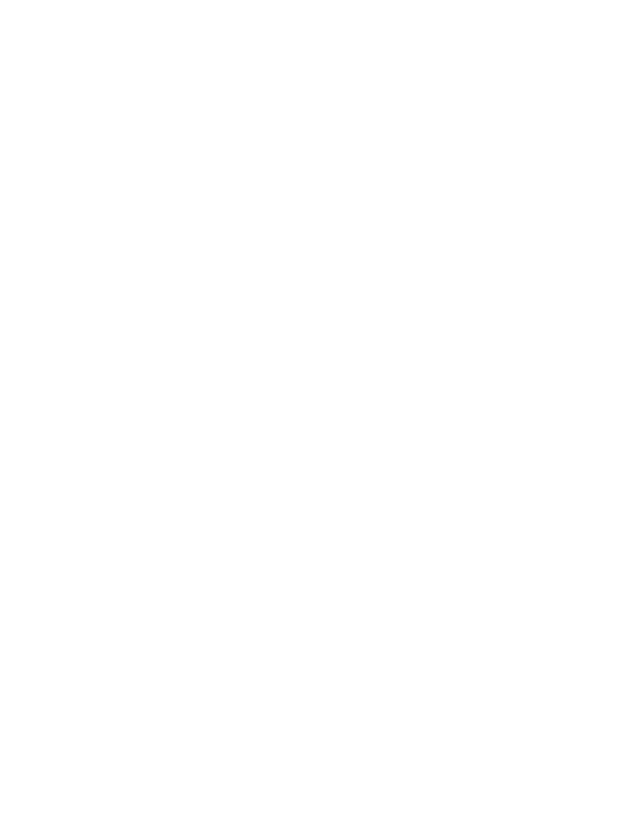
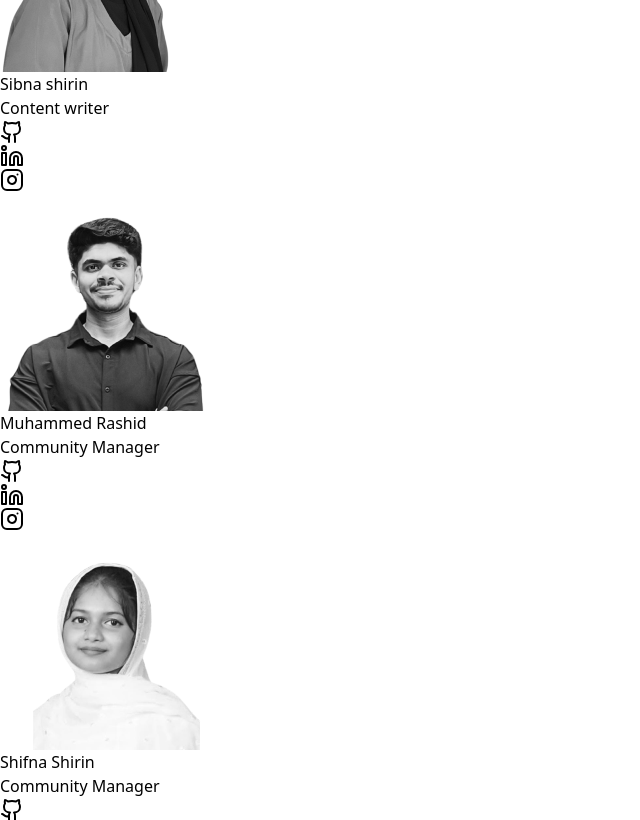
Before and after one commit to connectemea/connect_emea, a React (Vite) app: page /team in a window 1280 px wide. Shown: the part 2880-3700 px from the top of the page, without its empty margins (0-640 px from the left). Before the commit the page ends 2733 px from the top, so only its background shows below. Built offline with nearby package versions, Linux system fonts and the light colour scheme.

Commit message:
data added

```diff
--- a/src/const/data/Teams.js
+++ b/src/const/data/Teams.js
@@ -1,5 +1,5 @@
 import { Afeef, Aseel, Nahyan, Salman } from '../../assets/images/founders'
-import { Fabin, Saleel, Shamil } from '../../assets/images/interns'
+import { Amjad, Athif, Dayyan, Fabin, Gayathri, Hanana, Jannah, Marva, Rafeeda, Rashid, Rizwan, Saleel, Shahbana, Shamil, Shifna, Sibna, Sunain } from '../../assets/images/interns'
 
 
 const FoundersData = [
@@ -59,7 +59,7 @@
         role: 'Graphic Designer',
         image: Saleel,
         social: {
-            linkedin: 'https://www.linkedin.com/',
+            linkedin: 'https://www.linkedin.com/in/muhammed-saleel-cp-84064524b?utm_source=share&utm_campaign=share_via&utm_content=profile&utm_medium=android_app',
             github: 'https://www.github.com/',
             instagram: 'https://www.instagram.com/'
         },
@@ -70,7 +70,7 @@
         role: 'Developer',
         image: Shamil,
         social: {
-            linkedin: 'https://www.linkedin.com/',
+            linkedin: 'https://www.linkedin.com/in/shamil-kp-65878227a',
             github: 'https://www.github.com/',
             instagram: 'https://www.instagram.com/'
         },
@@ -81,11 +81,169 @@
         role: 'Community Manager',
         image: Fabin,
         social: {
-            linkedin: 'https://www.linkedin.com/',
+            linkedin: 'https://www.linkedin.com/in/fabin-fasif-0554042b7/',
+            github: 'https://www.github.com/',
+            instagram: 'https://www.instagram.com/'
+        },
+    },
+    {
+        id: 4,
+        name: 'Sibna shirin',
+        role: 'Content writer',
+        image: Sibna,
+        social: {
+            linkedin: 'http://www.linkedin.com/in/sibna-sherin',
+            github: 'https://www.github.com/',
+            instagram: 'https://www.instagram.com/'
+        },
+    },
+    {
+        id: 5,
+        name: 'Muhammed Rashid',
+        role: 'Community Manager',
+        image: Rashid,
+        social: {
+            linkedin: 'https://www.linkedin.com/in/muhammed-rashid-1044a8221?utm_source=share&utm_campaign=share_via&utm_content=profile&utm_medium=android_app',
+            github: 'https://www.github.com/',
+            instagram: 'https://www.instagram.com/'
+        },
+    },
+    {
+        id: 6,
+        name: 'Shifna Shirin',
+        role: 'Community Manager',
+        image: Shifna,
+        social: {
+            linkedin: 'https://www.linkedin.com/in/shifna-shirin-9654b2255?utm_source=share&utm_campaign=share_via&utm_content=profile&utm_medium=android_app',
+            github: 'https://www.github.com/',
+            instagram: 'https://www.instagram.com/'
+        },
+    },
+    {
+        id: 7,
+        name: 'Fathima Jannah',
+        role: 'videographer',
+        image: Jannah,
+        social: {
+            linkedin: 'http://linkedin.com/in/fathima-jannah-88533a25b',
+            github: 'https://www.github.com/',
+            instagram: 'https://www.instagram.com/'
+        },
+    },
+    {
+        id: 8,
+        name: 'Athif Noor',
+        role: 'Community Manager',
+        image: Athif,
+        social: {
+            linkedin: 'https://www.linkedin.com/in/athif-noor-ap-a879b4256?utm_source=share&utm_campaign=share_via&utm_content=profile&utm_medium=android_app',
+            github: 'https://www.github.com/',
+            instagram: 'https://www.instagram.com/'
+        },
+    },
+    {
+        id: 9,
+        name: 'Amjad',
+        role: 'Community Manager',
+        image: Amjad,
+        social: {
+            linkedin: 'https://www.linkedin.com/in/amjxd-aj?utm_source=share&utm_campaign=share_via&utm_content=profile&utm_medium=android_app',
+            github: 'https://www.github.com/',
+            instagram: 'https://www.instagram.com/'
+        },
+    },
+    {
+        id: 10,
+        name: 'Fathima Rafeeda',
+        role: 'Community Manager',
+        image: Rafeeda,
+        social: {
+            linkedin: 'https://www.linkedin.com/in/fathima-rafeeda-a-87079023b?utm_source=share&utm_campaign=share_via&utm_content=profile&utm_medium=android_app',
+            github: 'https://www.github.com/',
+            instagram: 'https://www.instagram.com/'
+        },
+    },
+    {
+        id: 11,
+        name: 'Dayyan Ali',
+        role: 'Graphic Designer',
+        image: Dayyan,
+        social: {
+            linkedin: 'https://www.linkedin.com/in/dayyan-ali?utm_source=share&utm_campaign=share_via&utm_content=profile&utm_medium=android_app',
+            github: 'https://www.github.com/',
+            instagram: 'https://www.instagram.com/'
+        },
+    },
+    {
+        id: 12,
+        name: 'Muhammed Sunain',
+        role: 'Community Manager',
+        image: Sunain,
+        social: {
+            linkedin: 'https://www.linkedin.com/in/muhammed-sunain-287674259?utm_source=share&utm_campaign=share_via&utm_content=profile&utm_medium=android_app',
+            github: 'https://www.github.com/',
+            instagram: 'https://www.instagram.com/'
+        },
+    },
+    {
+        id: 13,
+        name: 'Maryam Hanana',
+        role: 'Content Writer',
+        image: Hanana,
+        social: {
+            linkedin: 'https://www.linkedin.com/in/mariyam-hanana-v-526a032b6/',
+            github: 'https://www.github.com/',
+            instagram: 'https://www.instagram.com/'
+        },
+    },
+    {
+        id: 14,
+        name: 'Fathima Marva',
+        role: 'Community Manager',
+        image: Marva,
+        social: {
+            linkedin: 'https://www.linkedin.com/in/marva-kt-4378a925b?utm_source=share&utm_campaign=share_via&utm_content=profile&utm_medium=android_app',
+            github: 'https://www.github.com/',
+            instagram: 'https://www.instagram.com/'
+        },
+    },
+    {
+        id: 15,
+        name: 'Gayathri',
+        role: 'Community Manager',
+        image: Gayathri,
+        social: {
+            linkedin: 'https://www.linkedin.com/in/gayathri-p-95a63a261?utm_source=share&utm_campaign=share_via&utm_content=profile&utm_medium=android_app',
+            github: 'https://www.github.com/',
+            instagram: 'https://www.instagram.com/'
+        },
+    },
+    {
+        id: 16,
+        name: 'Rizwan',
+        role: 'Graphic Designer',
+        image: Rizwan,
+        social: {
+            linkedin: 'https://www.linkedin.com/in/mohammed-rizwan-70662a232/',
+            github: 'https://www.github.com/',
+            instagram: 'https://www.instagram.com/'
+        },
+    },
+    {
+        id: 17,
+        name: 'Shahbana Backer',
+        role: 'Community Manager',
+        image: Shahbana,
+        social: {
+            linkedin: 'https://www.linkedin.com/in/shahbana-backer-5537b5293/',
             github: 'https://www.github.com/',
             instagram: 'https://www.instagram.com/'
         }
     }
+
+
+
+
 ]
 
 
--- a/src/pages/Team/components/Interns/index.jsx
+++ b/src/pages/Team/components/Interns/index.jsx
@@ -5,7 +5,7 @@
 function Interns({}) {
 
     return (
-        <div className='flex items-start justify-center p-4 gap-8'>
+        <div className='flex items-start justify-center p-4 gap-8 flex-wrap'>
             {TeamsData.InternsData.map((intern, index) => (
                 <TeamCard key={index} data={intern} id={intern.id} size={'small'} />
             ))}
```
